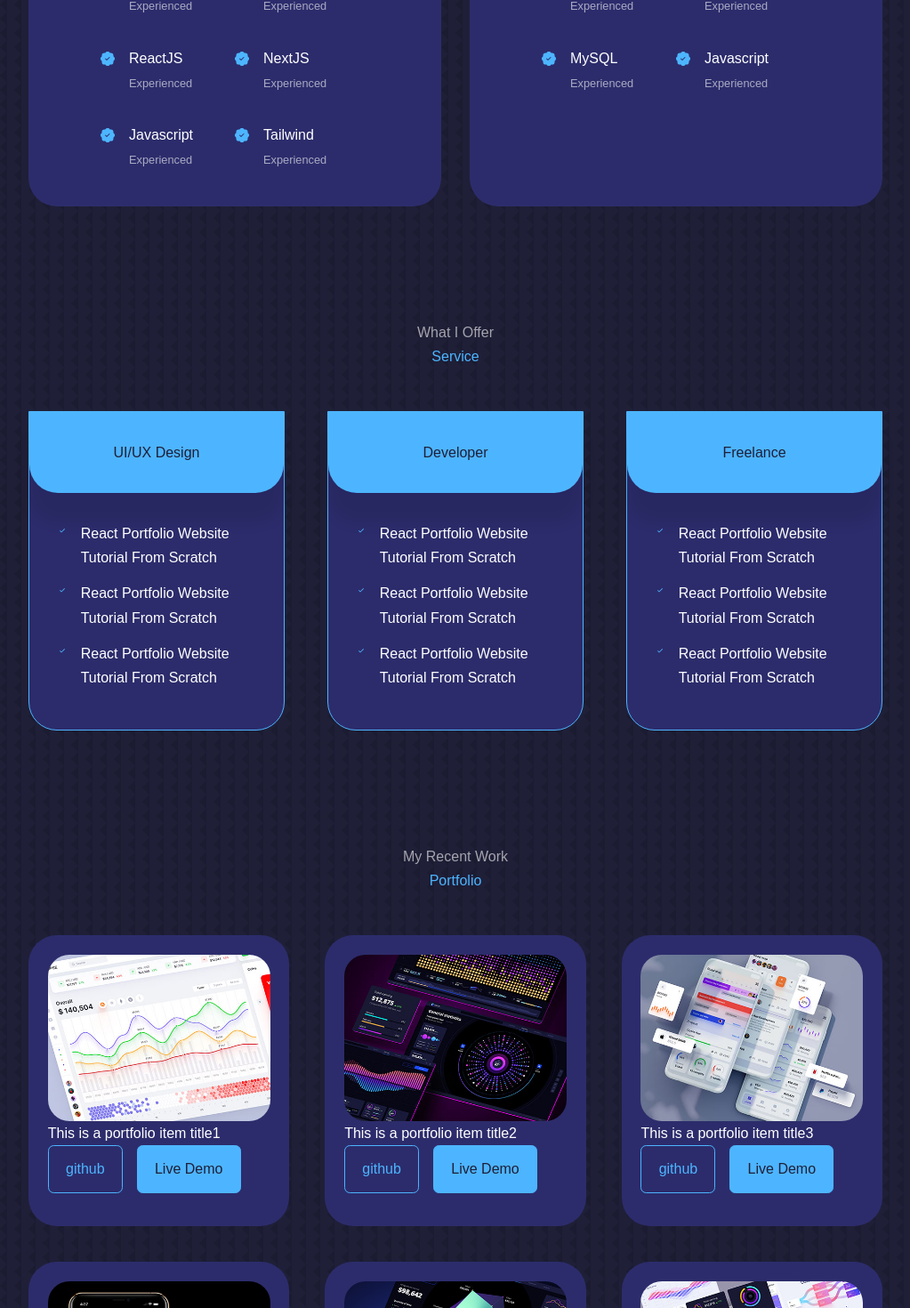
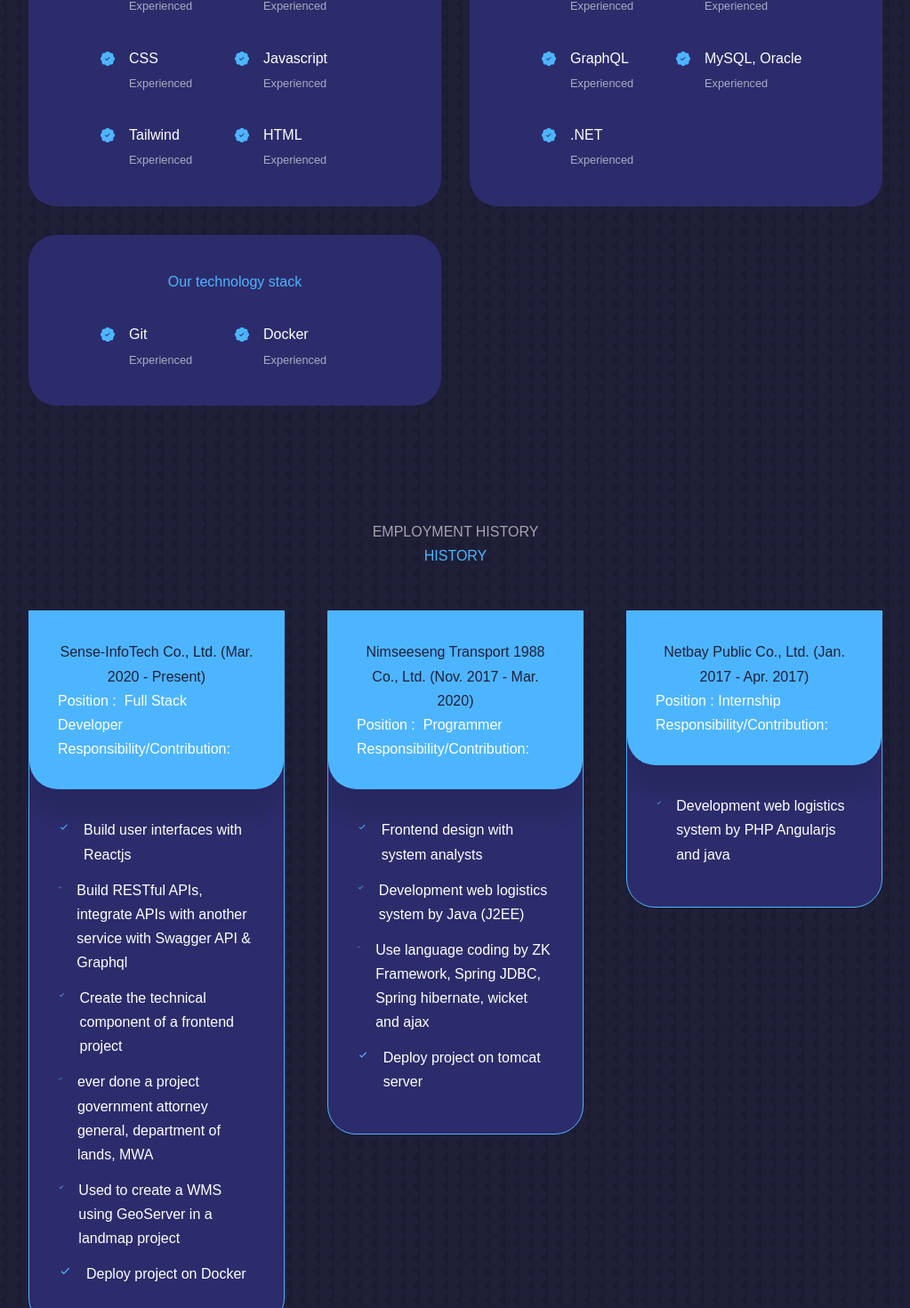
Before and after one commit to pranudech/portfolio-web, a React (Create React App) app: page / in a window 1280 px wide. Shown: the part 1939-3409 px from the top of the page at 89% size, without its empty margins (128-1151 px from the left). Built offline with nearby package versions, Linux system fonts and the light colour scheme.

Commit message:
#Update Page

```diff
--- a/package.json
+++ b/package.json
@@ -17,6 +17,7 @@
   },
   "scripts": {
     "start": "react-scripts start",
+    "dev": "PORT=3001 react-scripts start",
     "build": "react-scripts build",
     "test": "react-scripts test",
     "eject": "react-scripts eject"
--- a/src/App.jsx
+++ b/src/App.jsx
@@ -18,8 +18,8 @@ const App = () => {
       <About />
       <Experience />
       <Service />
-      <Portfolio />
-      <Testimonials />
+      {/* <Portfolio /> */}
+      {/* <Testimonials /> */}
       <Contact />
       <Footer />
     </>
--- a/src/components/experience/Experience.jsx
+++ b/src/components/experience/Experience.jsx
@@ -6,28 +6,12 @@ const Experience = () => {
   return (
     <section id="experience">
       <h5>What Skills I Have</h5>
-      <h2>My Experience</h2>
+      <h2>Technical Expertise</h2>
 
       <div className="container experience__container">
         <div className="experience__frontend">
           <h3>Frontend Development</h3>
           <div className="experience__content">
-            <article className="experience__details">
-              <BsPatchCheckFill className="experience__details-icon" />
-              <div>
-                <h4>HTML</h4>
-                <small className="text-light">Experienced</small>
-              </div>
-            </article>
-
-            <article className="experience__details">
-              <BsPatchCheckFill className="experience__details-icon" />
-              <div>
-                <h4>CSS</h4>
-                <small className="text-light">Experienced</small>
-              </div>
-            </article>
-
             <article className="experience__details">
               <BsPatchCheckFill className="experience__details-icon" />
               <div>
@@ -47,6 +31,14 @@ const Experience = () => {
             <article className="experience__details">
               <BsPatchCheckFill className="experience__details-icon" />
               <div>
+                <h4>CSS</h4>
+                <small className="text-light">Experienced</small>
+              </div>
+            </article>
+
+            <article className="experience__details">
+              <BsPatchCheckFill className="experience__details-icon" />
+              <div>
                 <h4>Javascript</h4>
                 <small className="text-light">Experienced</small>
               </div>
@@ -56,6 +48,14 @@ const Experience = () => {
               <BsPatchCheckFill className="experience__details-icon" />
               <div>
                 <h4>Tailwind</h4>
+                <small className="text-light">Experienced</small>
+              </div>
+            </article>
+
+            <article className="experience__details">
+              <BsPatchCheckFill className="experience__details-icon" />
+              <div>
+                <h4>HTML</h4>
                 <small className="text-light">Experienced</small>
               </div>
             </article>
@@ -76,7 +76,7 @@ const Experience = () => {
             <article className="experience__details">
               <BsPatchCheckFill className="experience__details-icon" />
               <div>
-                <h4>.NET</h4>
+                <h4>Javascript</h4>
                 <small className="text-light">Experienced</small>
               </div>
             </article>
@@ -84,7 +84,7 @@ const Experience = () => {
             <article className="experience__details">
               <BsPatchCheckFill className="experience__details-icon" />
               <div>
-                <h4>MySQL</h4>
+                <h4>GraphQL</h4>
                 <small className="text-light">Experienced</small>
               </div>
             </article>
@@ -92,12 +92,44 @@ const Experience = () => {
             <article className="experience__details">
               <BsPatchCheckFill className="experience__details-icon" />
               <div>
-                <h4>Javascript</h4>
+                <h4>MySQL, Oracle</h4>
+                <small className="text-light">Experienced</small>
+              </div>
+            </article>
+
+            <article className="experience__details">
+              <BsPatchCheckFill className="experience__details-icon" />
+              <div>
+                <h4>.NET</h4>
                 <small className="text-light">Experienced</small>
               </div>
             </article>
           </div>
         </div>
+
+        {/*  */}
+        <div className="experience__backend">
+          <h3>Our technology stack</h3>
+          <div className="experience__content">
+            <article className="experience__details">
+              <BsPatchCheckFill className="experience__details-icon" />
+              <div>
+                <h4>Git</h4>
+                <small className="text-light">Experienced</small>
+              </div>
+            </article>
+
+            <article className="experience__details">
+              <BsPatchCheckFill className="experience__details-icon" />
+              <div>
+                <h4>Docker</h4>
+                <small className="text-light">Experienced</small>
+              </div>
+            </article>
+
+          </div>
+        </div>
+
       </div>
     </section>
   );
--- a/src/components/footer/Footer.jsx
+++ b/src/components/footer/Footer.jsx
@@ -17,9 +17,9 @@ const Footer = () => {
         <li><a href='#contact'>Contact</a></li>
       </ul>
       <div className='footer__socials'>
-        <a href='https://www.facebook.com/'><AiFillFacebook/></a>
-        <a href='https://www.instagram.com/'><AiFillInstagram/></a>
-        <a href='https://twitter.com/home?lang=th'><AiFillTwitterSquare/></a>
+        <a href='https://www.facebook.com/' target='_blank'><AiFillFacebook/></a>
+        <a href='https://www.instagram.com/' target='_blank'><AiFillInstagram/></a>
+        <a href='https://twitter.com/home?lang=th' target='_blank'><AiFillTwitterSquare/></a>
       </div>
       <div className='footer__copyright'>
         <small> &copy; 2023 pranudech portfolio. All right reserved</small>
--- a/src/components/service/Service.jsx
+++ b/src/components/service/Service.jsx
@@ -1,80 +1,100 @@
-import React from 'react';
-import './service.css';
-import { BiCheck } from 'react-icons/bi';
+import React from "react";
+import "./service.css";
+import { BiCheck } from "react-icons/bi";
 
 const Service = () => {
   return (
     <section id="service">
-      <h5>What I Offer</h5>
-      <h2>Service</h2>
+      <h5>EMPLOYMENT HISTORY</h5>
+      <h2>HISTORY</h2>
 
-      <div className='container service__container'>
-
+      <div className="container service__container">
         {/* 1 */}
-        <article className='service'>
-          <div className='service__header'>
-            <h3>UI/UX Design</h3>
+        <article className="service">
+          <div className="service__header">
+            <h3>Sense-InfoTech Co., Ltd. (Mar. 2020 - Present)</h3>
+            <h2>Position :  Full Stack Developer</h2>
+            <h2>Responsibility/Contribution:</h2>
           </div>
-          <ul className='service__list'>
+          <ul className="service__list">
             <li>
-              <BiCheck className='service__list-icon'/>
-              <p>React Portfolio Website Tutorial From Scratch</p>
+              <BiCheck className="service__list-icon" />
+              <p>Build user interfaces with Reactjs</p>
             </li>
             <li>
-              <BiCheck className='service__list-icon'/>
-              <p>React Portfolio Website Tutorial From Scratch</p>
+              <BiCheck className="service__list-icon" />
+              <p>
+                Build RESTful APIs, integrate APIs with another service with
+                Swagger API & Graphql
+              </p>
             </li>
             <li>
-              <BiCheck className='service__list-icon'/>
-              <p>React Portfolio Website Tutorial From Scratch</p>
+              <BiCheck className="service__list-icon" />
+              <p>Create the technical component of a frontend project</p>
+            </li>
+            <li>
+              <BiCheck className="service__list-icon" />
+              <p>
+                ever done a project government attorney general, department of
+                lands, MWA
+              </p>
+            </li>
+            <li>
+              <BiCheck className="service__list-icon" />
+              <p>Used to create a WMS using GeoServer in a landmap project</p>
+            </li>
+            <li>
+              <BiCheck className="service__list-icon" />
+              <p>Deploy project on Docker</p>
             </li>
           </ul>
         </article>
+
         {/* 2 */}
-        <article className='service'>
-          <div className='service__header'>
-            <h3>Developer</h3>
+        <article className="service">
+          <div className="service__header">
+            <h3>Nimseeseng Transport 1988 Co., Ltd. (Nov. 2017 - Mar. 2020)</h3>
+            <h2>Position :  Programmer</h2>
+            <h2>Responsibility/Contribution:</h2>
           </div>
-          <ul className='service__list'>
+          <ul className="service__list">
             <li>
-              <BiCheck className='service__list-icon'/>
-              <p>React Portfolio Website Tutorial From Scratch</p>
+              <BiCheck className="service__list-icon" />
+              <p>Frontend design with system analysts
+</p>
             </li>
             <li>
-              <BiCheck className='service__list-icon'/>
-              <p>React Portfolio Website Tutorial From Scratch</p>
+              <BiCheck className="service__list-icon" />
+              <p>Development web logistics system by Java (J2EE)</p>
             </li>
             <li>
-              <BiCheck className='service__list-icon'/>
-              <p>React Portfolio Website Tutorial From Scratch</p>
+              <BiCheck className="service__list-icon" />
+              <p>Use language coding by ZK Framework, Spring JDBC, Spring hibernate, wicket and ajax</p>
+            </li>
+            <li>
+              <BiCheck className="service__list-icon" />
+              <p>Deploy project on tomcat server</p>
             </li>
           </ul>
         </article>
 
         {/* 3 */}
-        <article className='service'>
-          <div className='service__header'>
-            <h3>Freelance</h3>
+        <article className="service">
+          <div className="service__header">
+            <h3>Netbay Public Co., Ltd. (Jan. 2017 - Apr. 2017)</h3>
+            <h2>Position :  Internship </h2>
+            <h2>Responsibility/Contribution:</h2>
           </div>
-          <ul className='service__list'>
+          <ul className="service__list">
             <li>
-              <BiCheck className='service__list-icon'/>
-              <p>React Portfolio Website Tutorial From Scratch</p>
-            </li>
-            <li>
-              <BiCheck className='service__list-icon'/>
-              <p>React Portfolio Website Tutorial From Scratch</p>
-            </li>
-            <li>
-              <BiCheck className='service__list-icon'/>
-              <p>React Portfolio Website Tutorial From Scratch</p>
+              <BiCheck className="service__list-icon" />
+              <p>Development web logistics system by PHP Angularjs and java </p>
             </li>
           </ul>
         </article>
-
       </div>
     </section>
-  )
-}
+  );
+};
 
-export default Service
+export default Service;
```
Also changed, not shown: src/components/about/About.jsx (+4 -4 lines).
